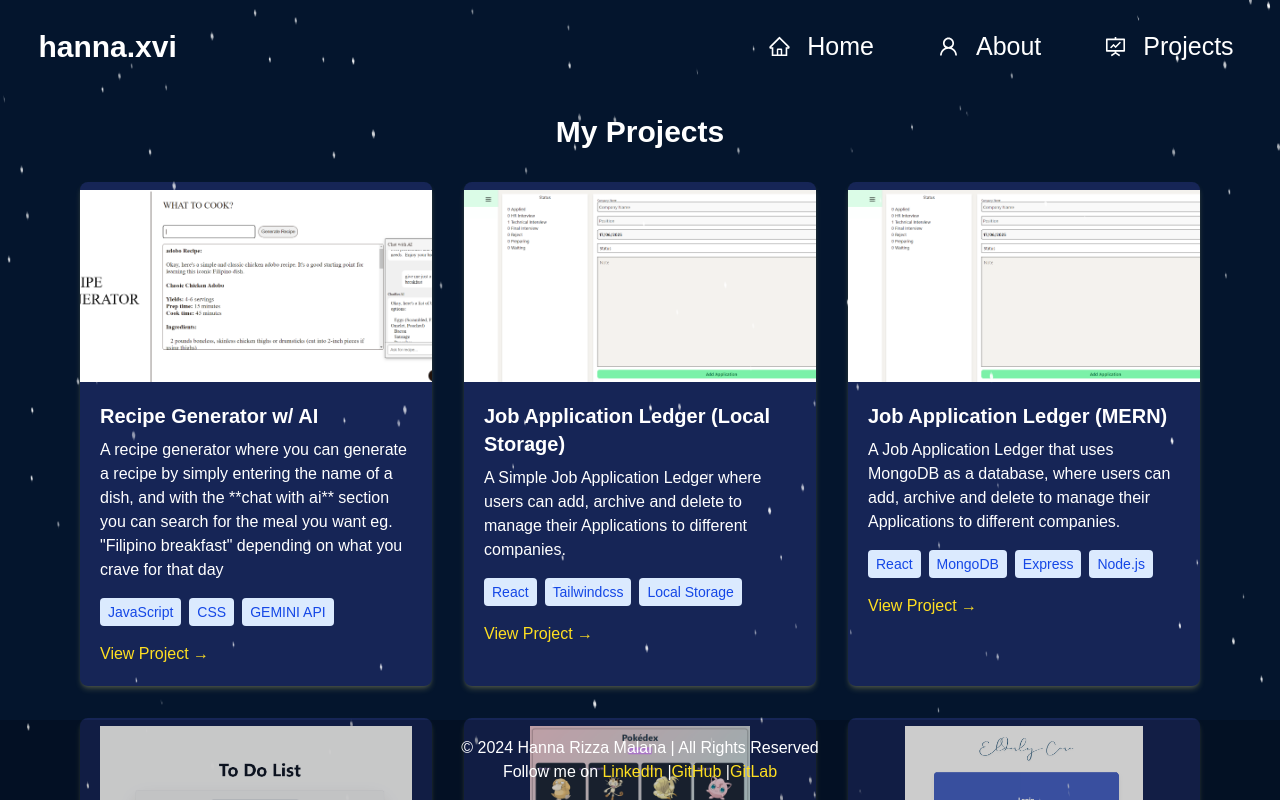
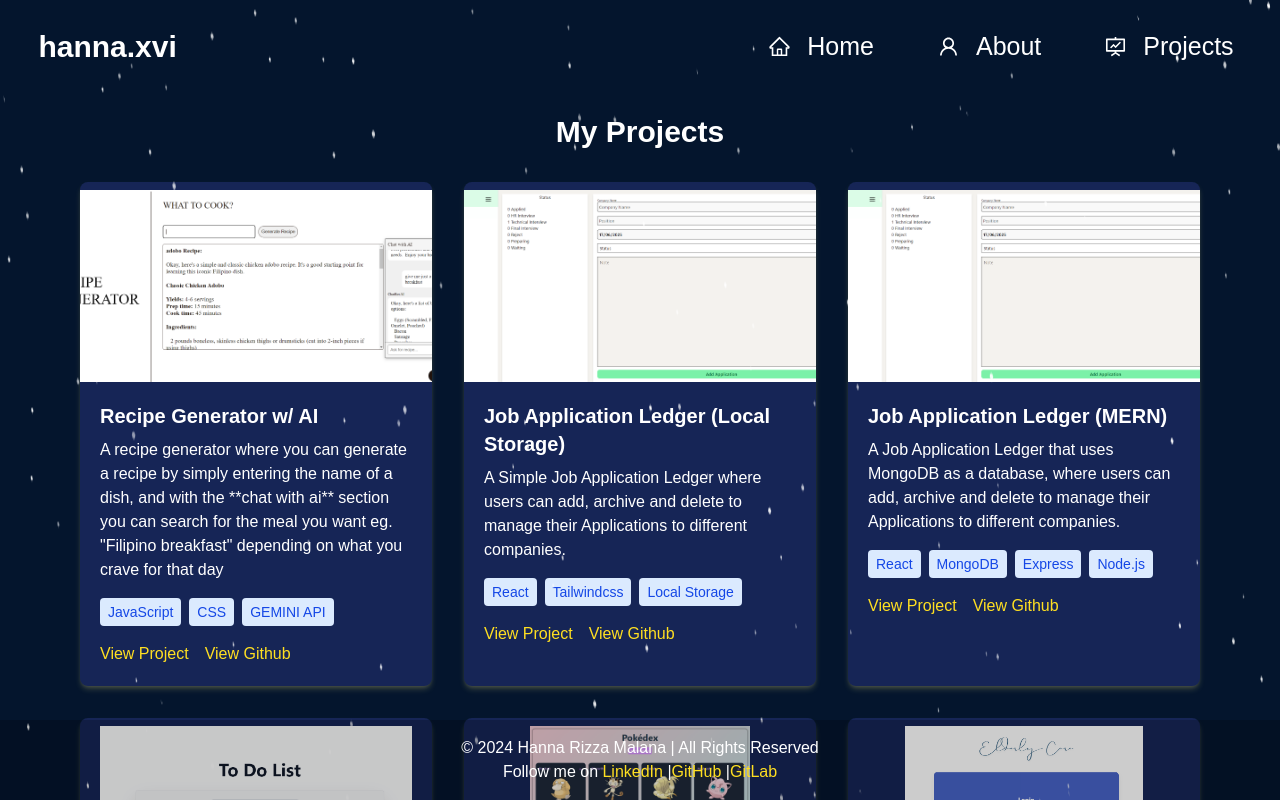
Before and after one commit to hannarizza16/Portfolio-vite-react-tailwindcss, a React (Vite) app: page /projects in a window 1280 px wide. Shown: the top 800 px of the page. Built offline with nearby package versions, Linux system fonts and the light colour scheme.

Commit message:
feat: added a new button for github link

```diff
--- a/src/components/Projects/Projects.jsx
+++ b/src/components/Projects/Projects.jsx
@@ -38,14 +38,26 @@ export default function Projects() {
                   </span>
                 ))}
               </div>
-              <a
+
+              <div className="flex space-x-4">
+                <a
                 href={project.link}
                 target="_blank"
                 rel="noopener noreferrer"
                 className="text-blue-600 hover:underline"
               >
-                View Project →
+                View Project
               </a>
+              <a
+                href={project.githubLink}
+                target="_blank"
+                rel="noopener noreferrer"
+                className="text-blue-600 hover:underline"
+              >
+                View Github
+              </a>
+              </div>
+
             </div>
           </div>
         ))}
--- a/src/components/Projects/projectsData.jsx
+++ b/src/components/Projects/projectsData.jsx
@@ -11,7 +11,8 @@ const projects = [
          and with the **chat with ai** section you can search for the meal you want eg. "Filipino breakfast" depending on what you crave for that day `,
         imageUrl: RecipeGenerator,
         techStack: ["JavaScript", "CSS", "GEMINI API"],
-        link:"https://recipeaigenerator.netlify.app/"
+        link:"https://recipeaigenerator.netlify.app/",
+        githubLink: "https://github.com/hannarizza16/generate_recipe"
     },
     {
         id: 2,
@@ -19,7 +20,8 @@ const projects = [
         description: "A Simple Job Application Ledger where users can add, archive and delete to manage their Applications to different companies.",
         imageUrl: JobApplicationLedgerLocalStorage,
         techStack: ["React", "Tailwindcss", "Local Storage"],
-        link:"https://job-application-ledger.netlify.app/"
+        link:"https://job-application-ledger.netlify.app/",
+        githubLink: "https://github.com/hannarizza16/job-application-ledger"
     },
     {
         id: 3,
@@ -27,7 +29,8 @@ const projects = [
         description: "A Job Application Ledger that uses MongoDB as a database, where users can add, archive and delete to manage their Applications to different companies.",
         imageUrl: JobApplicationLedgerLocalStorage,
         techStack: ["React", "MongoDB", "Express", "Node.js"],
-        link:"https://jobapplicationledger.netlify.app/"
+        link:"https://jobapplicationledger.netlify.app/",
+        githubLink: "https://github.com/hannarizza16/job-application-ledger-w--database"
     },
     {
         id: 4 ,
@@ -35,8 +38,8 @@ const projects = [
         description: "A simple Todo List where you can add, edit, delete and mark your list as complete.",
         imageUrl: TodoList,
         techStack: ["React", "MongoDB", "Express", "Node.js"],
-
-        link:"https://todolist-fullstack-mern.netlify.app/todolist"
+        link:"https://todolist-fullstack-mern.netlify.app/todolist",
+        githubLink: "https://github.com/hannarizza16/todo-list-mern"
     },
     {
         id: 5,
@@ -44,7 +47,8 @@ const projects = [
         description: "A MERN app where users can add, edit, delete and upload image of a pokemon.",
         imageUrl: PokedexImage,
         techStack: ["React", "MongoDB", "Express", "Node.js", "Cloudinary"],
-        link:"https://pokedex-mern.netlify.app/"
+        link:"https://pokedex-mern.netlify.app/",
+        githubLink: "https://github.com/hannarizza16/pokedex-app-mern"
     },
     {
         id: 5,
@@ -54,7 +58,8 @@ const projects = [
         It's a all in all monitoring system that focuses the elderly patients`,
         imageUrl: ElderlyCareNotesApp,
         techStack: ["React", "MongoDB", "Express", "Node.js", "Cloudinary"],
-        link:"https://elderly-care-notes.netlify.app/"
+        link:"https://elderly-care-notes.netlify.app/",
+        githubLink: "https://github.com/hannarizza16/elderly_care_notes_app_mern"
     }
 ]
 
```
